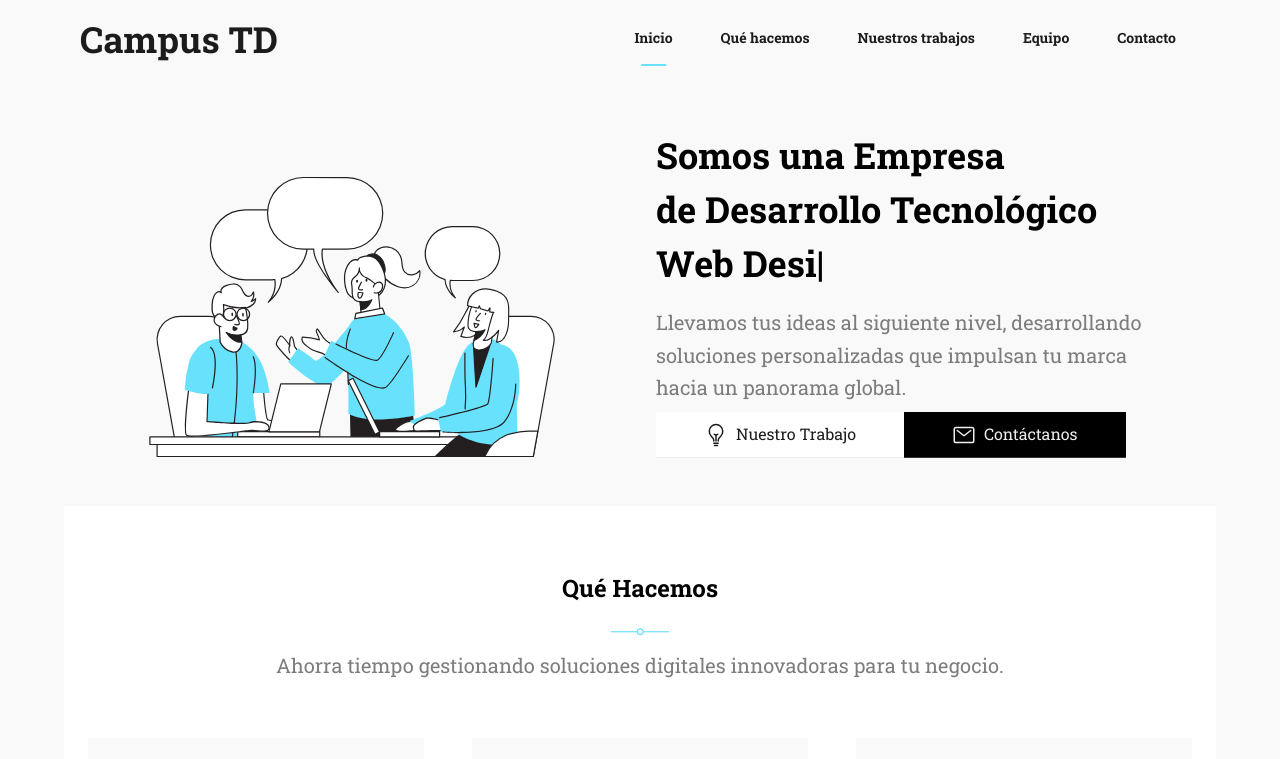
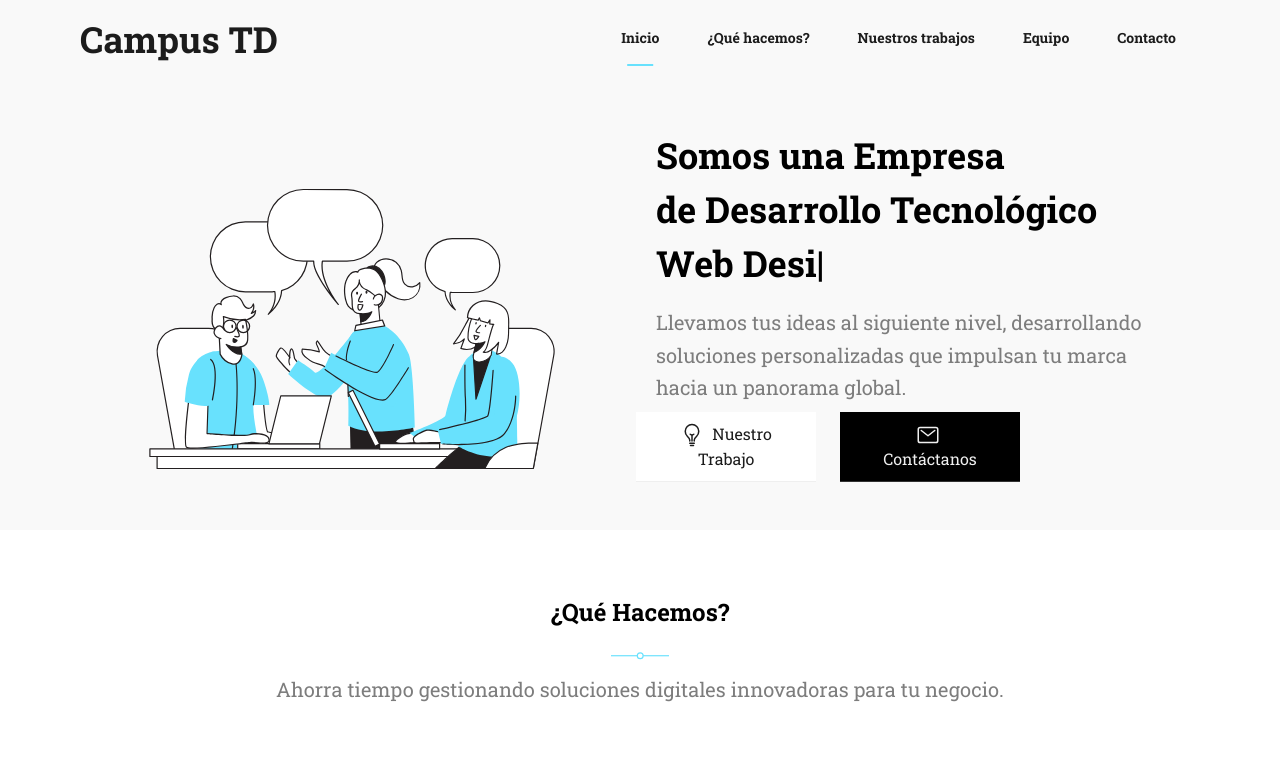
Before and after one commit to Campus-TD/landingPage, a plain HTML site: page index.html in a window 1280 px wide. Shown: the top 759 px of the page. Drawn offline with nearby package versions, Linux system fonts and the light colour scheme; some packages are replaced by stand-ins of ours; a script that the page names is missing.

Commit message:
correccion

```diff
--- a/index.html
+++ b/index.html
@@ -69,7 +69,7 @@
                   <a class="active block py-3 lg:py-7 px-6 border-b-2 border-transparent" href="#hero">Inicio</a>
                 </li>
                 <li class="relative hover:text-black">
-                  <a class="block py-3 lg:py-7 px-6 border-b-2 border-transparent" href="#services">Qué hacemos</a>
+                  <a class="block py-3 lg:py-7 px-6 border-b-2 border-transparent" href="#services">¿Qué hacemos?</a>
                 </li>
                 <li class="relative hover:text-black">
                   <a class="block py-3 lg:py-7 px-6 border-b-2 border-transparent" href="#portfolio">Nuestros trabajos</a>
@@ -105,8 +105,9 @@
 		          <div class="mb-12">
 		            <h1 class="text-4xl leading-normal text-black font-bold mb-4">Somos una Empresa<br> de Desarrollo Tecnológico <span data-toggle="typed" data-options='{"strings": ["Online Marketing", "Web Design", "Mobile Apps", "Brand Identity", "Social Content"]}'></span></h1>
 		            <p class="text-gray-500 leading-relaxed font-light text-xl mx-auto pb-2">Llevamos tus ideas al siguiente nivel, desarrollando soluciones personalizadas que impulsan tu marca hacia un panorama global.</p>
-						<div class="flex flex-wrap justify-start gap-8"> <!-- Ajustado el contenedor a Flexbox -->
-							<a class="py-2.5 px-12 w-auto sm:w-48 inline-block text-center leading-normal text-gray-900 bg-white border-b border-gray-100 hover:text-black hover:ring-0 focus:outline-none focus:ring-0" href="#portfolio"> <!-- Clases responsivas -->
+
+					<div style="margin-left: -20px;"> <!-- Mueve ambos botones un poco a la izquierda -->
+    <a class="py-2.5 px-10 inline-block text-center leading-normal text-gray-900 bg-white border-b border-gray-100 hover:text-black hover:ring-0 focus:outline-none focus:ring-0 mr-8" href="#portfolio" style="width: 180px;"> <!-- Ancho fijo -->
         <svg xmlns="http://www.w3.org/2000/svg" class="inline-block mr-1" width="1.5rem" height="1.5rem" fill="currentColor" viewBox="0 0 512 512">
             <path d="M304,384V360c0-29,31.54-56.43,52-76,28.84-27.57,44-64.61,44-108,0-80-63.73-144-144-144A143.6,143.6,0,0,0,112,176c0,41.84,15.81,81.39,44,108,20.35,19.21,52,46.7,52,76v24" style="fill:none;stroke:currentColor;stroke-linecap:round;stroke-linejoin:round;stroke-width:32px"/>
             <line x1="224" y1="480" x2="288" y2="480" style="fill:none;stroke:currentColor;stroke-linecap:round;stroke-linejoin:round;stroke-width:32px"/>
@@ -117,7 +118,9 @@
         Nuestro Trabajo
     </a>
 
-							<a class="py-2.5 px-12 w-auto sm:w-48 inline-block text-center leading-normal text-gray-100 bg-black border-b border-gray-800 hover:text-white hover:ring-0 focus:outline-none focus:ring-0" href="#contact"> <!-- Clases responsivas -->
+    <span style="margin-right: 20px;"></span> <!-- Agrega un espacio entre los botones -->
+
+    <a class="py-2.5 px-10 inline-block text-center leading-normal text-gray-100 bg-black border-b border-gray-800 hover:text-white hover:ring-0 focus:outline-none focus:ring-0" href="#contact" style="width: 180px;"> <!-- Ancho fijo -->
         <svg xmlns="http://www.w3.org/2000/svg" width="1.5rem" height="1.5rem" class="inline-block mr-1" fill="currentColor" viewBox="0 0 512 512">
             <rect x="48" y="96" width="416" height="320" rx="40" ry="40" style="fill:none;stroke:currentColor;stroke-linecap:round;stroke-linejoin:round;stroke-width:32px"/>
             <polyline points="112 160 256 272 400 160" style="fill:none;stroke:currentColor;stroke-linecap:round;stroke-linejoin:round;stroke-width:32px"/>
@@ -125,17 +128,21 @@
         Contáctanos
     </a>
 </div>
+
+
+					</div>
+
 		      </div>
 		    </div>
 		  </div>
-
+		</div><!-- end Hero -->
 
 		<!-- start services -->
 		<div id="services" class="section relative pt-20 pb-8 md:pt-16 md:pb-0 bg-white">
 		  <div class="container xl:max-w-6xl mx-auto px-4">
 		    <!-- Heading start -->
 				<header class="text-center mx-auto mb-12 lg:px-20">
-				  <h2 class="text-2xl leading-normal mb-2 font-bold text-black">Qué Hacemos</h2>
+				  <h2 class="text-2xl leading-normal mb-2 font-bold text-black">¿Qué Hacemos?</h2>
 				  <svg version="1.1" xmlns="http://www.w3.org/2000/svg" xmlns:xlink="http://www.w3.org/1999/xlink" x="0px" y="0px" viewBox="0 0 100 60" style="margin: 0 auto;height: 35px;" xml:space="preserve">
 		        <circle cx="50.1" cy="30.4" r="5" class="stroke-primary" style="fill: transparent;stroke-width: 2;stroke-miterlimit: 10;"></circle>
 		        <line x1="55.1" y1="30.4" x2="100" y2="30.4" class="stroke-primary" style="stroke-width: 2;stroke-miterlimit: 10;"></line>
```
Lines whose indentation alone changed are shown as unchanged.
